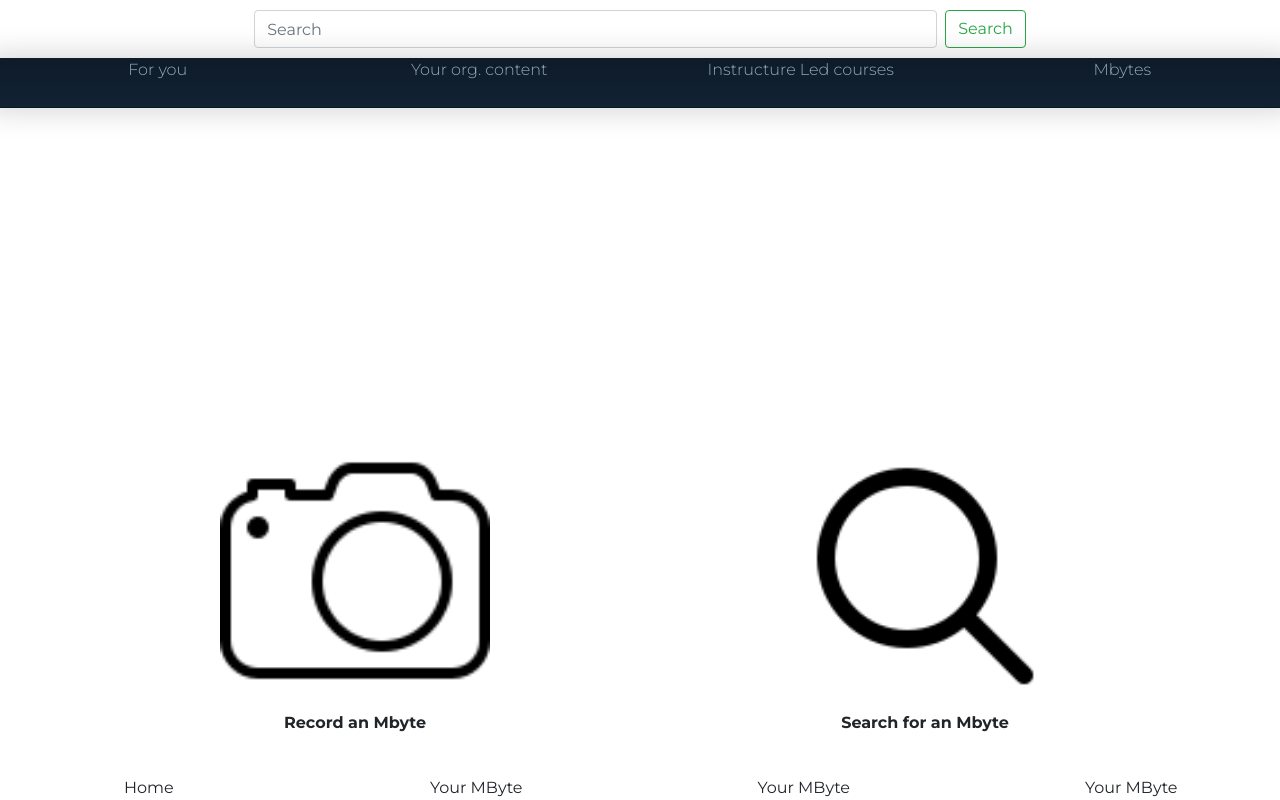
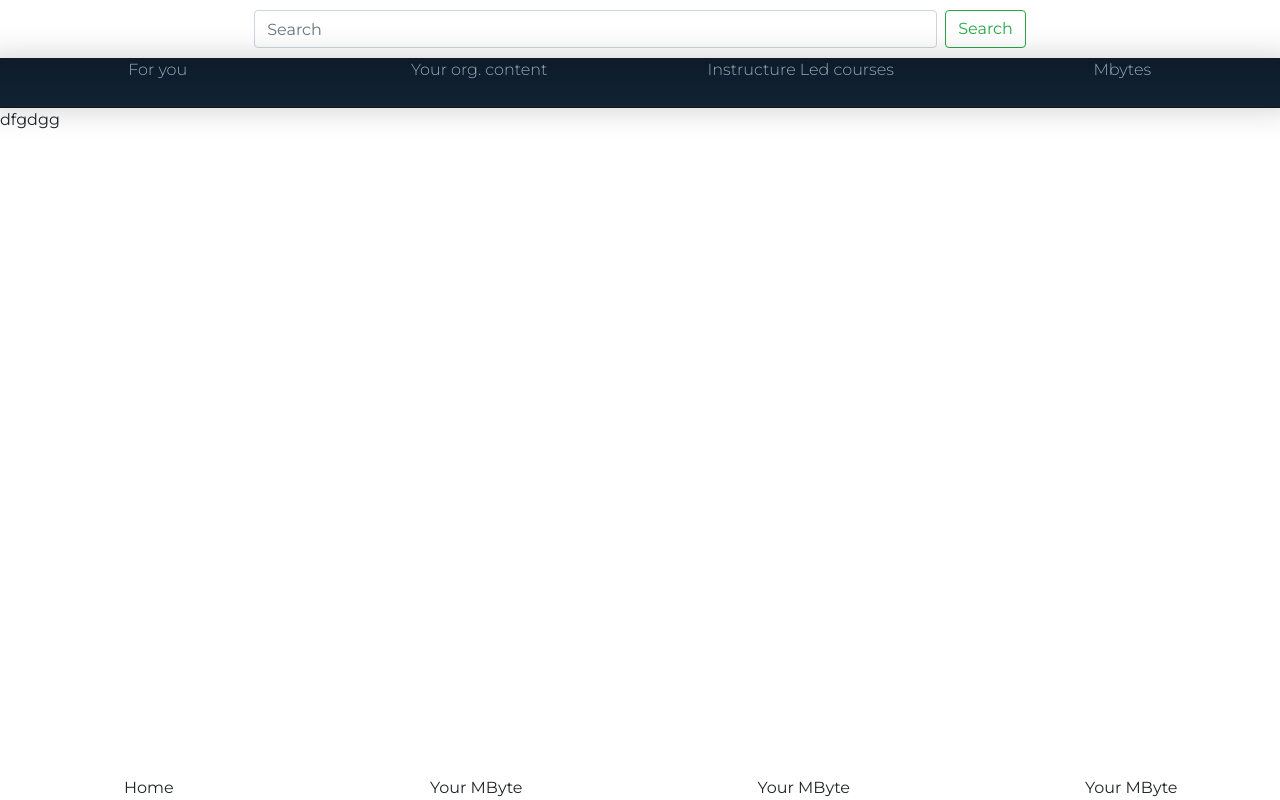
Before and after one commit to chinmaygireesh/upSkill, an Angular app: page /home in a window 1280 px wide. Built offline with nearby package versions, Linux system fonts and the light colour scheme.

Commit message:
feat:record-page-1st commit

```diff
--- a/src/app/app.module.ts
+++ b/src/app/app.module.ts
@@ -25,6 +25,7 @@ import { LoginPageComponent } from './login-page/login-page.component';
 import { MainComponent } from './main/main.component';
 import { FooterComponent } from './footer/footer.component';
 import { MybyteLandingPageComponent } from './mybyte-landing-page/mybyte-landing-page.component';
+import { RecordScreenComponent } from './record-screen/record-screen.component';
 @NgModule({
   declarations: [
     AppComponent,
@@ -40,6 +41,7 @@ import { MybyteLandingPageComponent } from './mybyte-landing-page/mybyte-landing
     MainComponent,
     FooterComponent,
     MybyteLandingPageComponent,
+    RecordScreenComponent,
   ],
   imports: [
     BrowserModule,
--- a/src/app/main/main.component.html
+++ b/src/app/main/main.component.html
@@ -1,19 +1,3 @@
-<!-- <app-header></app-header>
-<app-footer></app-footer> -->
-<!-- <div fxLayout="column" fxFlexFill>
-
-    <div fxFlex>
-      <app-mybyte-landing-page></app-mybyte-landing-page>
-    </div>
-
-    <footer class="footer">
-        <app-footer></app-footer>
-       </footer>
-</div> -->
-<!-- <app-header></app-header>
-<app-footer></app-footer> -->
 <app-header></app-header>
-<app-mybyte-landing-page></app-mybyte-landing-page>
-<!-- <footer class="footer"> -->
-    <app-footer ></app-footer>
-   <!-- </footer> -->
+<app-record-screen></app-record-screen>
+<app-footer ></app-footer>
--- a/src/app/mybyte-landing-page/mybyte-landing-page.component.scss
+++ b/src/app/mybyte-landing-page/mybyte-landing-page.component.scss
@@ -9,12 +9,12 @@
 
   /* CSS that should be displayed if width is equal to or less than 800px goes here */
 }
-@media only screen and (max-width: 1500px) and (min-width: 501px) {
+@media only screen and (max-width: 2500px) and (min-width: 501px) {
   /* CSS that should be displayed if width is equal to or less than 991px and larger
      than 768px goes here */
   .row {
     position: relative;
-    margin-top: 30%;
+    //margin-top: 30%;
   }
   .img {
     width: 50%;
--- /dev/null
+++ b/src/app/record-screen/record-screen.component.html
@@ -0,0 +1,8 @@
+<!-- <p>record-screen works!</p>
+<div class="fcontainer">
+    <div class="fitem item1">1</div>
+    <div class="fitem item2">2</div>
+    <div class="fitem item3">3</div>
+    <div class="fitem item4">3</div>
+</div> -->
+<div class="fcontainer">dfgdgg</div>
--- /dev/null
+++ b/src/app/record-screen/record-screen.component.scss
@@ -0,0 +1,26 @@
+// .fcontainer {
+//   display: flex;
+//   border: 2px solid gray;
+//   height: 45vh;
+//   flex-direction: row;
+//   //   justify-content: flex-end;
+//   justify-content: center;
+//   align-items: center;
+//   justify-content: space-evenly;
+//   //flex-wrap: wrap; MAKING RESPONSIVE
+// }
+// .fitem {
+//   background-color: red;
+//   border: 2px solid black;
+//   margin: 12px;
+//   width: 122px;
+//   height: 122px;
+// }
+// .item1 {
+//   order: 3;
+//   //flex-grow: 3;
+//   flex-shrink: 3;
+//   align-self: center;
+// }
+.fcontainer {
+}
--- /dev/null
+++ b/src/app/record-screen/record-screen.component.ts
@@ -0,0 +1,15 @@
+import { Component, OnInit } from '@angular/core';
+
+@Component({
+  selector: 'app-record-screen',
+  templateUrl: './record-screen.component.html',
+  styleUrls: ['./record-screen.component.scss']
+})
+export class RecordScreenComponent implements OnInit {
+
+  constructor() { }
+
+  ngOnInit(): void {
+  }
+
+}
```
Also changed, not shown: 1 other file (tests, documents, lock files or other folders).
